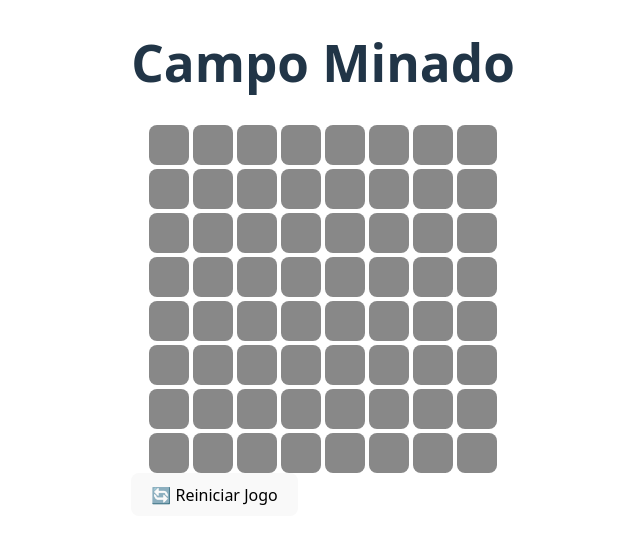
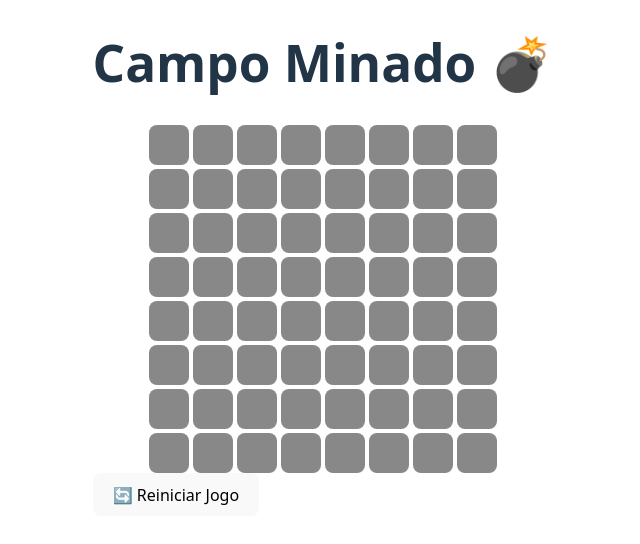
Before and after one commit to odebig/campominado_react2, a React (Vite) app: page / in a window 1280 px wide. Shown: the top 544 px of the page, without its empty margins (317-957 px from the left). Built offline with nearby package versions, Linux system fonts and the light colour scheme.

Commit message:
adiciona status como props

```diff
--- a/src/screens/Home.tsx
+++ b/src/screens/Home.tsx
@@ -17,7 +17,7 @@ const Home: React.FC = () => {
 
   return (
     <div>
-      <h1>Campo Minado</h1>
+      <h1>Campo Minado 💣</h1>
       {status === "lost" && <p>💥 Você perdeu! Clique em reiniciar.</p>}
       {status === "won" && <p>🎉 Você venceu! Clique em reiniciar para jogar de novo.</p>}
       <Board
@@ -25,6 +25,7 @@ const Home: React.FC = () => {
         setBoard={setBoard}
         setStatus={setStatus}
         onReset={resetGame}
+        status={status}
       />
     </div>
   );
```
